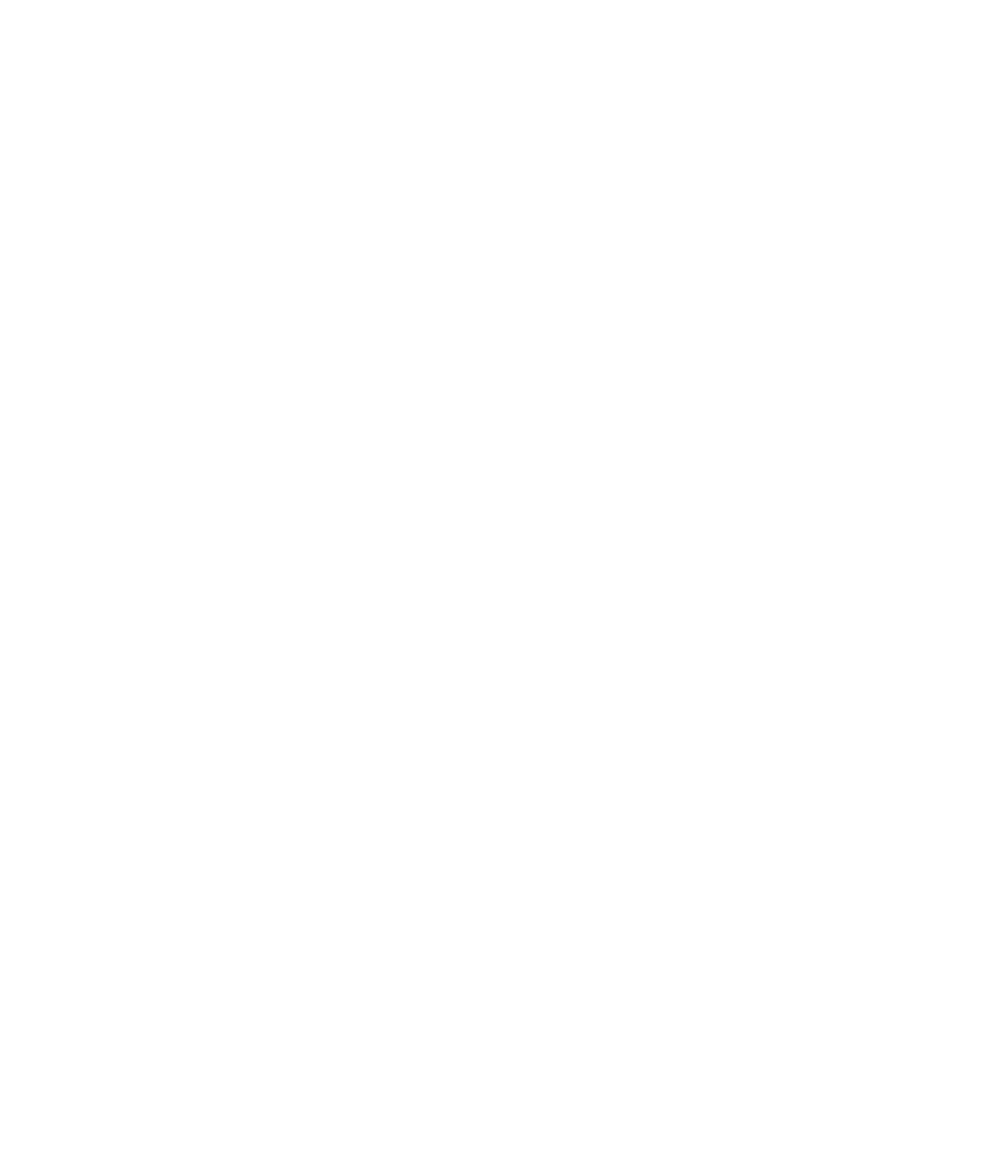
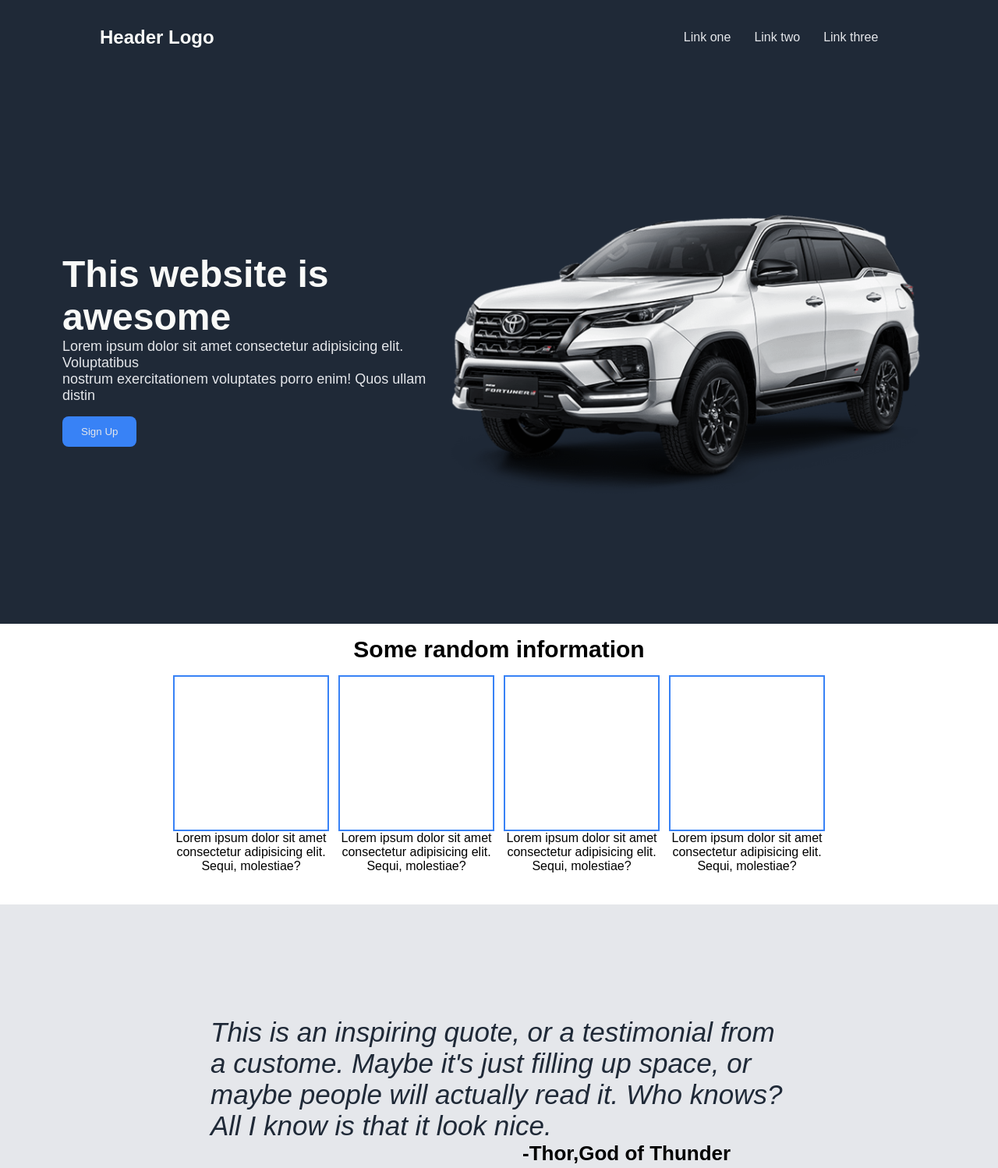
Before and after one commit to surajchavan045/Landing-Page, a plain HTML site: page index.html in a window 1280 px wide. Shown: the top 1498 px of the page at 78% size. Before the commit the page ends 800 px from the top, so only its background shows below. Drawn offline with Linux system fonts and the light colour scheme.

Commit message:
update web page

```diff
--- a/index.html
+++ b/index.html
@@ -1,11 +1,73 @@
 <!DOCTYPE html>
 <html lang="en">
+
 <head>
     <meta charset="UTF-8">
     <meta name="viewport" content="width=device-width, initial-scale=1.0">
-    <title>Document</title>
+    <title>Landing page</title>
+    <link rel="stylesheet" href="style.css">
 </head>
+
 <body>
+    <div class="header">
+        <div class="logo">
+            Header Logo
+        </div>
+        <div class="header-links">
+            <a href="/">Link one</a>
+            <a href="/">Link two</a>
+            <a href="/">Link three</a>
+        </div>
+    </div>
 
+    <div class="main">
+        <div class="main-left">
+            <p class="main-text">This website is awesome</p>
+            <p class="main-sec-text">Lorem ipsum dolor sit amet consectetur adipisicing elit. Voluptatibus <br> nostrum
+                exercitationem voluptates
+                porro enim! Quos ullam distin</p>
+            <button>Sign Up</button>
+        </div>
+        <img src="hero.png">
+    </div>
+
+    <p class="random-info-para">Some random information</p>
+    <div class="random-info">
+        <div class="child">
+            <div class="box"></div>
+            <p>Lorem ipsum dolor sit amet consectetur adipisicing elit. Sequi, molestiae?</p>
+        </div>
+        <div class="child">
+            <div class="box"></div>
+            <p>Lorem ipsum dolor sit amet consectetur adipisicing elit. Sequi, molestiae?</p>
+        </div>
+        <div class="child">
+            <div class="box"></div>
+            <p>Lorem ipsum dolor sit amet consectetur adipisicing elit. Sequi, molestiae?</p>
+        </div>
+        <div class="child">
+            <div class="box"></div>
+            <p>Lorem ipsum dolor sit amet consectetur adipisicing elit. Sequi, molestiae?</p>
+        </div>
+    </div>
+
+    <div class="main-footer">
+        <p class="main-footer-text">This is an inspiring quote, or a testimonial from a custome. Maybe it's just filling up space, or
+            maybe people will actually read it. Who knows? All I know is that it look nice.
+        </p>
+        <p class="main-footer-para">-Thor,God of Thunder</p>
+    </div>
+
+    <div class="footer">
+        <div>
+           <p class="footer-text">Call to action! It's time!</p>
+            <p class="footer-para">Sign up for our product by clicking that button right over there!</p>
+        </div>
+        <button>Sign up</button>
+    </div>
+
+    <div class="copyright">
+        <p>Copyright</p>
+    </div>
 </body>
 </html>
--- /dev/null
+++ b/style.css
@@ -0,0 +1,149 @@
+*{
+    padding: 0%;
+    margin: 0%;
+    box-sizing: border-box;
+}
+
+body {
+    font-family: Arial, Helvetica, sans-serif;
+}
+
+.header {
+    background-color: #1f2937;
+    color: #f9faf8;
+    display: flex;
+    justify-content: space-between;
+    padding: 0vh 10vw;
+    height: 12vh;
+    align-items: center;
+}
+
+.logo {
+    color: #f9faf8;
+    font-weight: bold;
+    font-size: 24px;
+}
+
+.header-links a {
+    color: #e5e7eb;
+    text-decoration: none;
+    margin-right: 2vw;
+}
+
+.main {
+    background-color: #1f2937;
+    height: 88vh;
+    color: #fff;
+    display: flex;
+    justify-content: space-between;
+    align-items: center;
+    padding: 0vh 10vh;
+}
+
+.main-text{
+    font-weight: 850;
+    font-size: 48px;
+    color: #f9faf8;
+}
+
+.main-sec-text {
+    font-size: 18px;
+    color: #e5e7eb;
+
+}
+
+.main-left button {
+    background-color: #3882f6;
+    border: none;
+    color: #e5e7eb;
+    padding: 12px 24px;
+    border-radius: 8px;
+    margin-top: 2vh;
+}
+
+.main img {
+    width: 80vh;
+}
+
+.random-info-para {
+    text-align: center;
+}
+
+.random-info-para {
+    text-align: center;
+    margin-top: 2vh;
+    margin-bottom: 2vh;
+    font-weight: bold;
+    font-size: 30px;
+}
+
+.random-info {
+    display: flex;
+    justify-content: center;
+    gap: 12px;
+    text-align: center;
+}
+
+.child {
+    width: 200px;
+}
+
+.box{
+    height: 200px;
+    width: 200px;
+    border: 2px solid #3882f6;
+}
+
+.main-footer {
+    background-color: #E5E7EB;
+    font-size: 26px;
+    padding: 18vh 25vh;
+    margin-top: 40px;
+}
+.main-footer-text {
+    color: #1f2937;
+    font-size: 35px;
+    font-style: italic;
+    margin-left: 70px;
+    margin-right: 70px;
+}
+.main-footer-para {
+    font-weight: bold;
+    display: flex;
+    margin-left: 470px;
+}
+
+.footer {
+    background-color: #3882f6;
+    padding: 8vh 15vh;
+    margin: 100px;
+    display: flex;
+}
+
+.footer-text {
+    font-weight: bold;
+    color: white;
+    font-size: 20px;
+}
+
+.footer-para {
+    color: #E5E7EB;
+}
+
+.footer button {
+    background-color: #3882f6;
+    border: 2px solid white;
+    color: #E5E7EB;
+    padding: 12px 24px;
+    border-radius: 8px;
+    margin-top: 2vh;
+    margin-left: 300px;
+}
+
+.copyright {
+    background-color: #1f2937;
+    padding: 4vh 7vh;
+    display: flex;
+    justify-content: center;
+    color: #fff;
+}
```
Also changed, not shown: hero.png (added).
